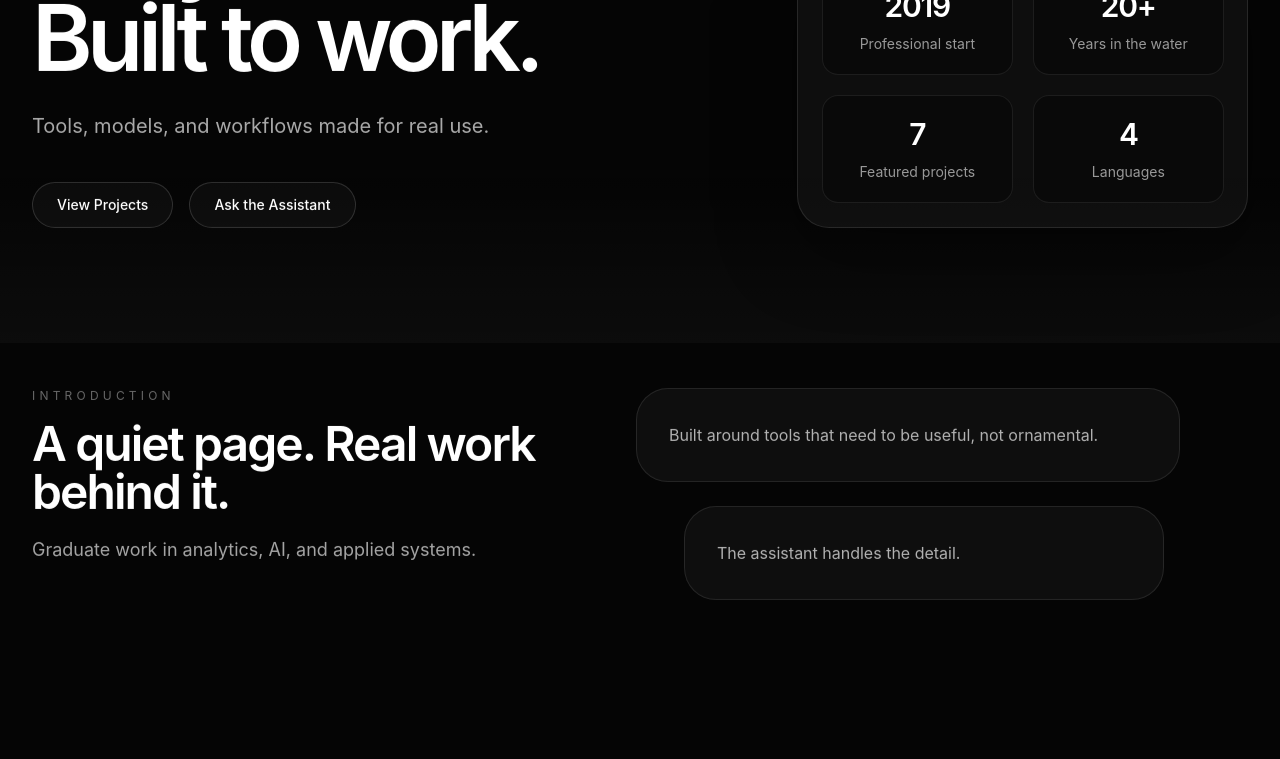
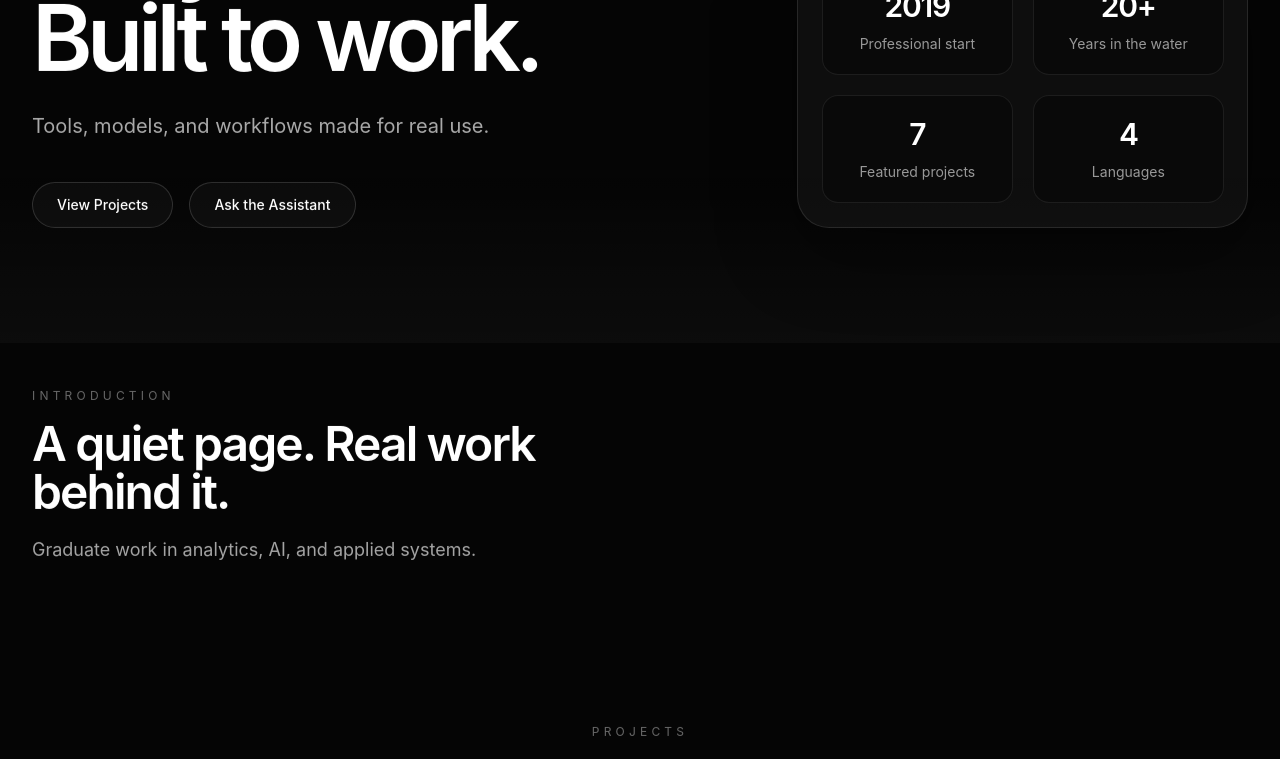
Before and after one commit to micksems/ai-portfolio, a Next.js app: page / in a window 1280 px wide. Shown: the part 457-1216 px from the top of the page. Built offline with nearby package versions, Linux system fonts and the light colour scheme.

Commit message:
Remove secondary and tertiary summary sections

```diff
--- a/src/app/page.js
+++ b/src/app/page.js
@@ -233,19 +233,6 @@ export default function HomePage() {
           />
 
           <div className="grid gap-6 lg:pl-8">
-            <div
-              className="max-w-[34rem] rounded-[2rem] border border-white/10 bg-white/[0.04] p-7 md:p-8"
-              data-reveal
-            >
-              <p className="text-base leading-7 text-white/68">{summary.secondary}</p>
-            </div>
-
-            <div
-              className="max-w-[30rem] rounded-[2rem] border border-white/10 bg-white/[0.04] p-7 md:ml-12 md:p-8"
-              data-reveal
-            >
-              <p className="text-base leading-7 text-white/68">{summary.tertiary}</p>
-            </div>
           </div>
         </div>
       </section>
```
